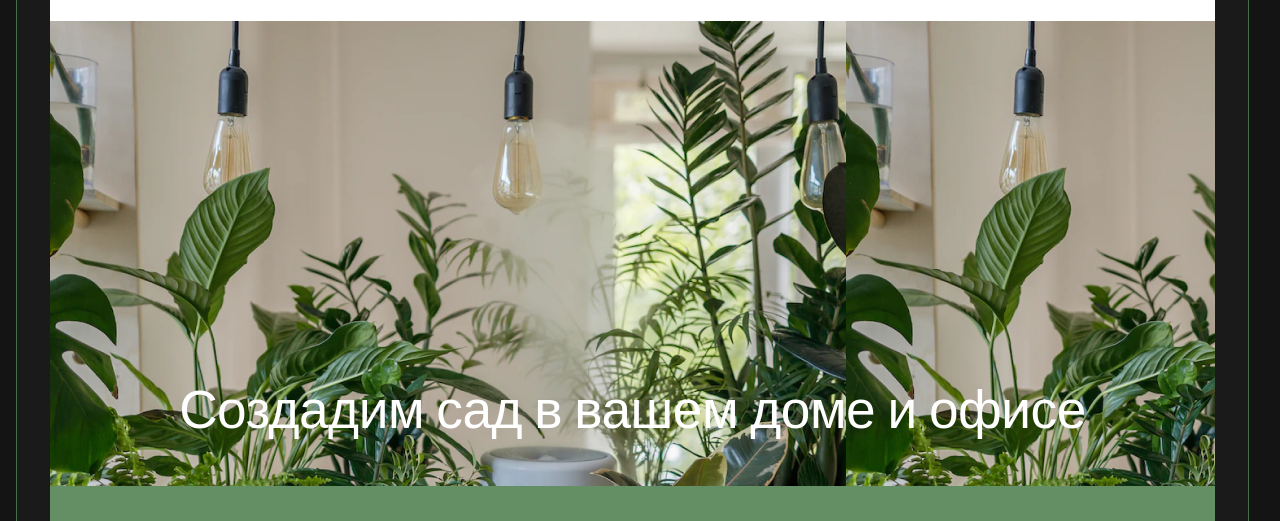
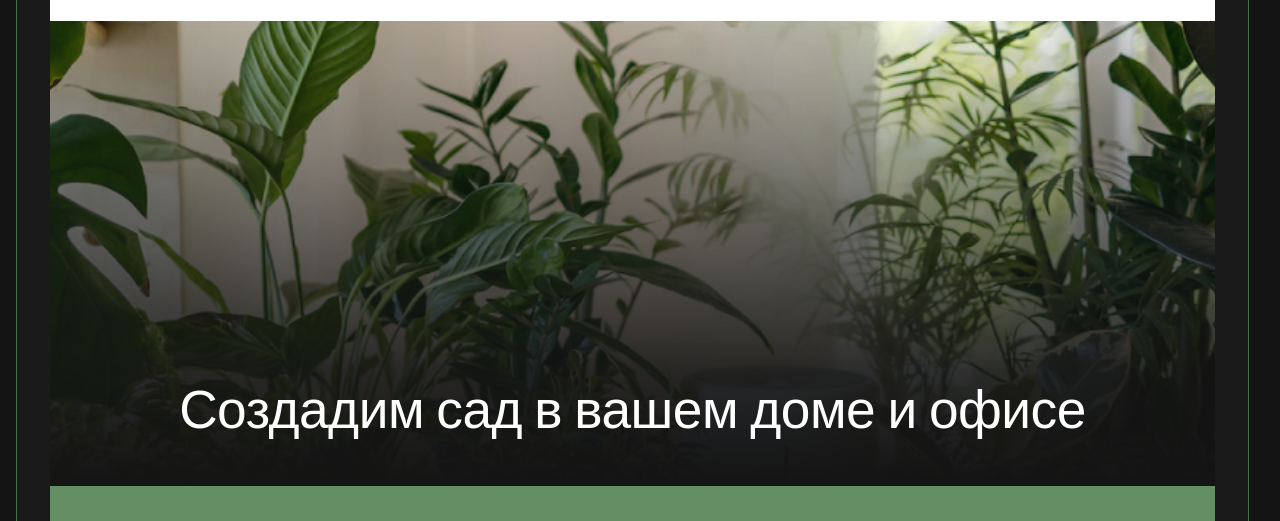
Before and after one commit to MaxMoses11/ts-test, a website with bundled scripts: page index.html in a window 1280 px wide. Shown: the part 279-800 px from the top of the page. Built offline with nearby package versions, Linux system fonts and the light colour scheme; files whose address does not match are found by name.

Commit message:
edit bg image

```diff
--- a/styles/main.css
+++ b/styles/main.css
@@ -1633,7 +1633,7 @@ a[aria-label]::before, button[aria-label]::before {
   text-align: center;
   display: flex;
   align-items: end;
-  background: url("../../images/info-bg.png"), linear-gradient(180deg, rgba(20, 20, 20, 0) 0%, rgba(20, 20, 20, 0.88) 75.52%, #141414 100%), var(--bgImg) center/cover no-repeat;
+  background: linear-gradient(180deg, rgba(20, 20, 20, 0) 0%, rgba(20, 20, 20, 0.88) 75.52%, #141414 100%), url("../../images/info-bg.png") center/cover no-repeat;
 }
 .blog-details__title {
   font-size: clamp(1.75rem, 1.1764705882rem + 2.3529411765vw, 4rem);
```
